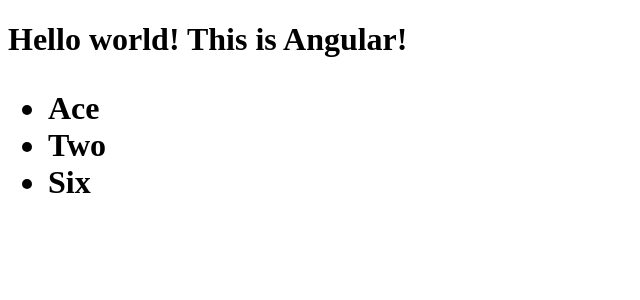
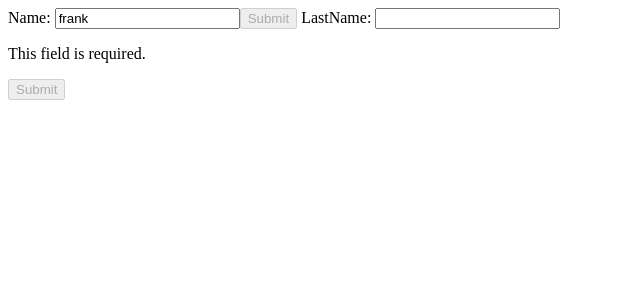
Before and after one commit to simonsimon9/HW09_Angular_Basics, an Angular app: page / in a window 1280 px wide. Shown: the top 300 px of the page, without its empty margins (0-640 px from the left). Built offline with nearby package versions, Linux system fonts and the light colour scheme.

Commit message:
validation form

```diff
--- a/src/app/app.component.ts
+++ b/src/app/app.component.ts
@@ -8,29 +8,48 @@
 //A. Decorator
 @Component({
   selector: 'app-root', //C. Service
-  template: `<h1>Hello world! {{title}} <br/>
-  <!-- Show cards in unordered list. -->
-  <ul><li *ngFor="let card of cards" (click)="onSelect(card)">
-  {{card.cardVal}}</li>
-  </ul>
-  <div *ngIf="selectedCard">
-  <h2>{{selectedCard.cardVal}} **</h2>
-  <input [(ngModel)]="selectedCard.cardVal" placeholder="name"/>
-  </div>
-  `
+  template: `
+  <section>
+  <form #myForm="ngForm">
+  Name:
+  <input type="text" pattern="[a-zA-Z ]*" minlength="3" required
+  [(ngModel)]="myName" name="firstName" #firstName="ngModel" >
+  <div [hidden]="firstName.valid || firstName.pristine">
+  This control is invalid.</div>
+  <p *ngIf="firstName?.errors?.['required']">This field is required.</p>
+  <p *ngIf="firstName?.errors?.['pattern']">
+  Only alphabetical characters are allowed.</p>
+  <p *ngIf="firstName?.errors?.['minlength']">
+  This entry must have at least three characters.</p>
+  <button type="submit" class="btn btn-default"
+  [disabled]="!myForm.form.valid" (click)="onSubmit()">Submit</button>
 
+
+  LastName:
+  <input type="text" pattern="[a-zA-Z ]*" minlength="2" required
+  [(ngModel)]="myLastName" name="LastName" #LastName="ngModel" >
+  <div [hidden]="LastName.valid || LastName.pristine">
+  This control is invalid.</div>
+  <p *ngIf="LastName?.errors?.['required']">This field is required.</p>
+  <p *ngIf="LastName?.errors?.['pattern']">
+  Only alphabetical characters are allowed.</p>
+  <p *ngIf="LastName?.errors?.['minlength']">
+  This entry must have at least three characters.</p>
+  <button type="submit" class="btn btn-default"
+  [disabled]="!myForm.form.valid" (click)="onSubmit()">Submit</button>
+
+</form>
+</section>
+`
 })
 export class AppComponent {
-  title = 'This is Angular!';
-  // Include card data in class.
-  cards:PlayingCard[] = [
-  { cardVal:"Ace", suit:"Spades"},
-  { cardVal:"Two", suit:"Clubs" },
-  { cardVal:"Six", suit:"Hearts"},
-  ];
-  selectedCard!: PlayingCard;
-  onSelect(card: PlayingCard) {
-     alert(card.suit);
-     this.selectedCard = card;
+  myName: string;
+  myLastName: string;
+  constructor() {
+     this.myName = "frank";
+    this.myLastName="";
   }
+  onSubmit() {
+    alert(this.myName);
   }
+}
```
